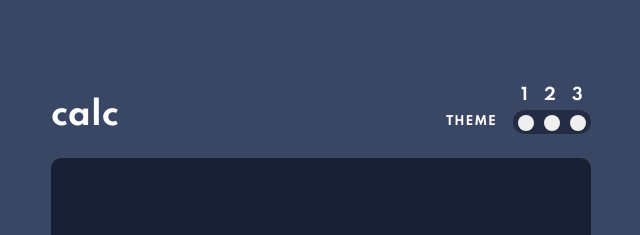
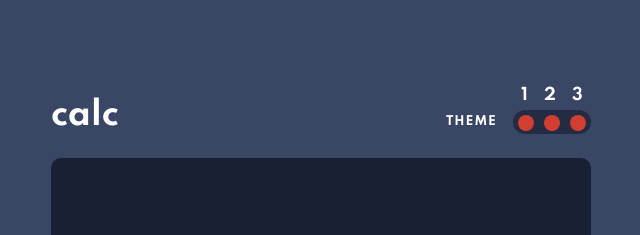
Before and after one commit to Zola987/calculator-app, a website: page index.html in a window 1280 px wide. Shown: the top 235 px of the page, 319-959 px from the left. Drawn offline with Linux system fonts and the light colour scheme.

Commit message:
commied changes to Sass Js

```diff
--- a/scss/main.scss
+++ b/scss/main.scss
@@ -136,6 +136,8 @@ body {
                 }
             }
         }
+
+        //Theme toggle
         .toggle-window {
             background-color: var(--bg-keypad);
             border-radius: 16px;
@@ -145,6 +147,7 @@ body {
             width: 100%;
 
             .theme {
+                background-color: var(--equals-key);
                 border: none;
                 border-radius: 50%;
                 display: block;
```
Also changed, not shown: dist/css/main.css.
